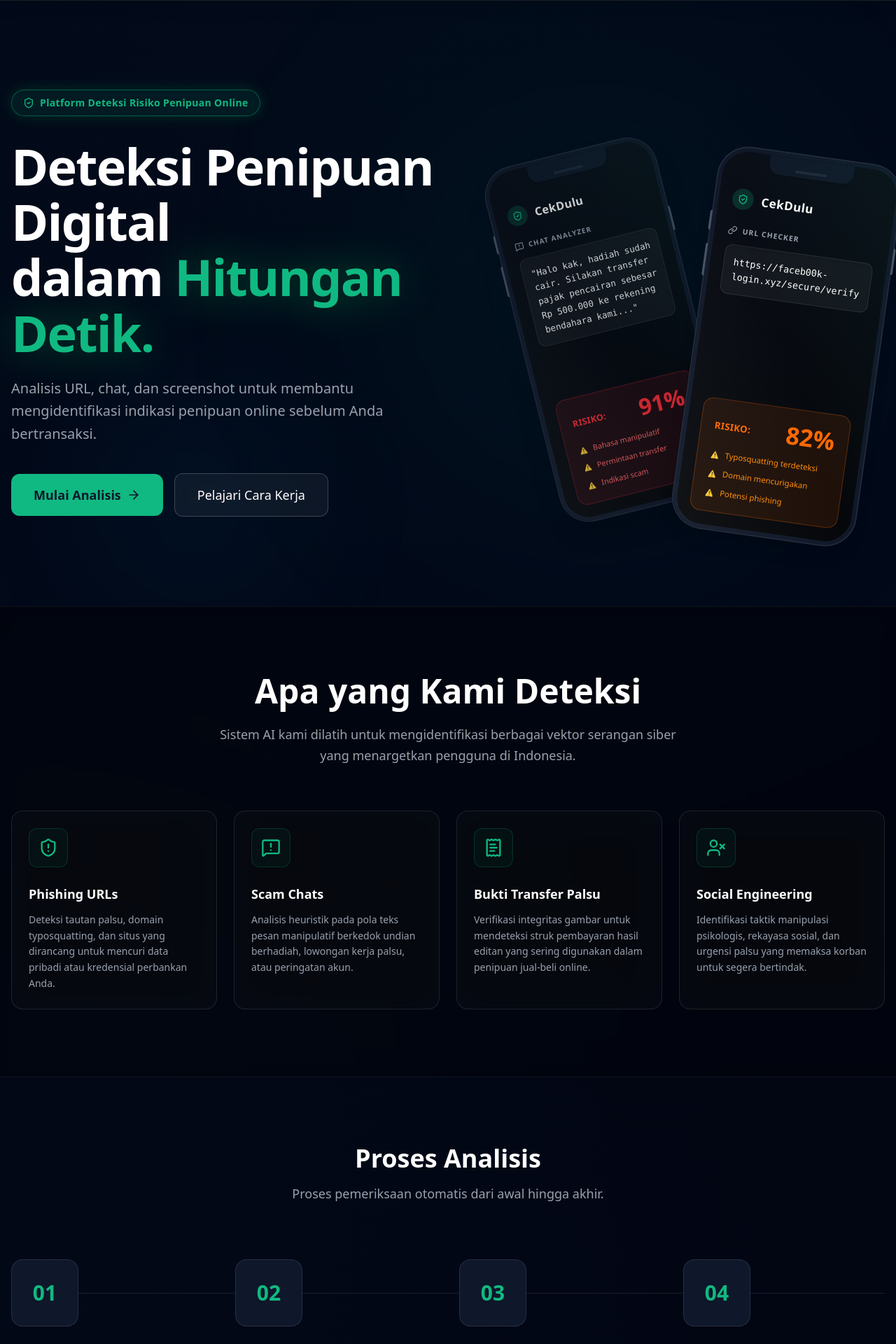
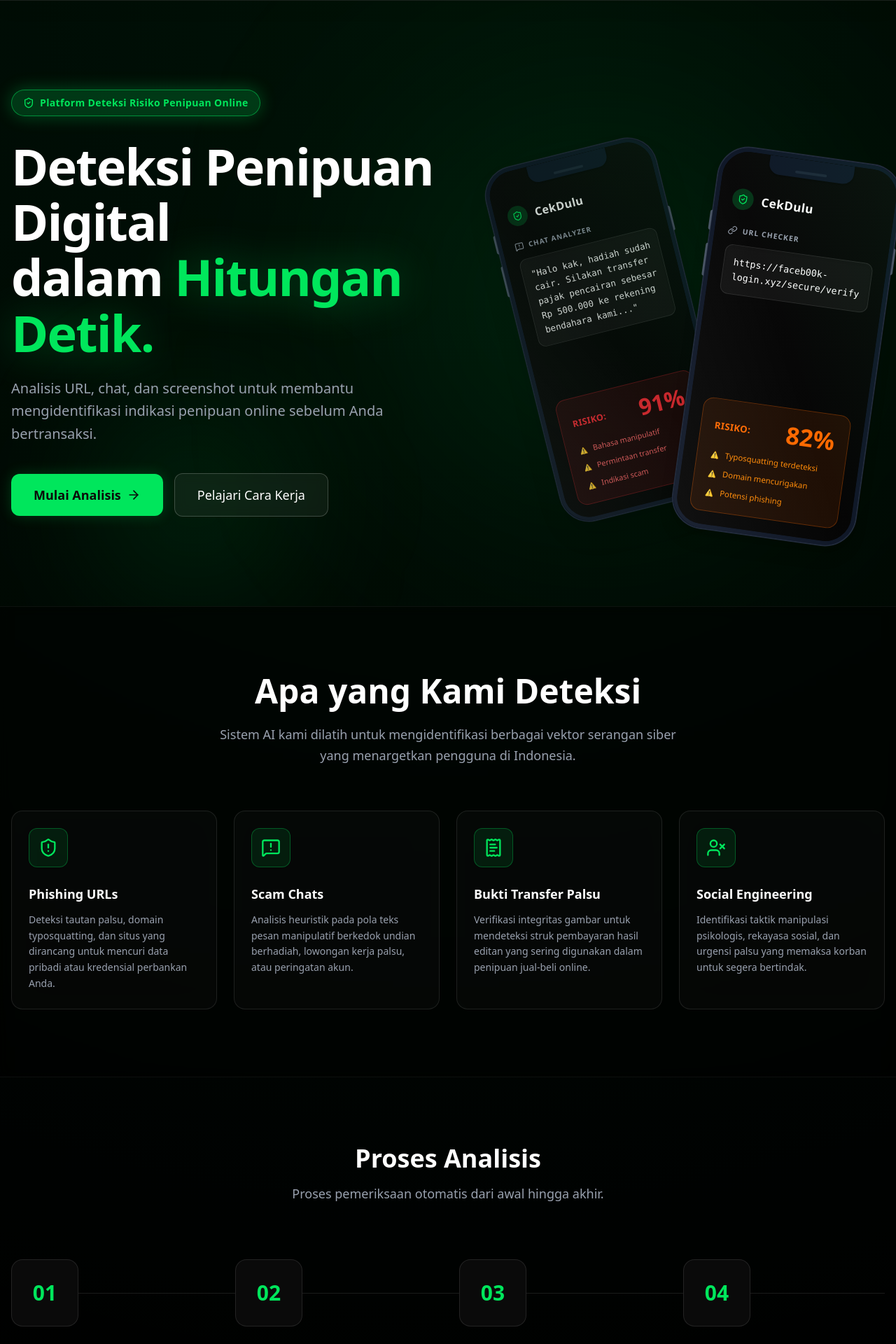
Before and after one commit to deks871/cekdulu-id, a Next.js app: page / in a window 1280 px wide. Shown: the part 80-2000 px from the top of the page at 70% size. Built offline with nearby package versions, Linux system fonts and the light colour scheme.

Commit message:
Improve UI, UX and trust design

```diff
--- a/src/app/globals.css
+++ b/src/app/globals.css
@@ -1,13 +1,13 @@
 @import "tailwindcss";
 
 @theme {
-  --color-cyber-dark: #0f172a; /* Slate 900 for a more professional dark */
-  --color-cyber-darker: #020617; /* Slate 950 */
-  --color-cyber-green: #10b981; /* Emerald 500 for a professional green */
+  --color-cyber-dark: #0a0a0a; /* Neutral dark */
+  --color-cyber-darker: #000000; /* Pure black */
+  --color-cyber-green: #00e65c; /* Vibrant Cyber Green */
   --color-cyber-blue: #0ea5e9; /* Sky 500 */
   --color-cyber-red: #ef4444; /* Red 500 */
   --color-cyber-yellow: #f59e0b; /* Amber 500 */
-  --color-glass: rgba(15, 23, 42, 0.6);
+  --color-glass: rgba(10, 10, 10, 0.6);
   --color-glass-border: rgba(255, 255, 255, 0.08);
 }
 
@@ -21,10 +21,9 @@
   body {
     background-color: var(--background);
     color: var(--foreground);
-    /* Subtler gradient instead of neon spots */
+    /* Vibrant yet professional top gradient */
     background-image:
-      radial-gradient(circle at 50% 0%, rgba(16, 185, 129, 0.03), transparent 50%),
-      radial-gradient(circle at 0% 50%, rgba(14, 165, 233, 0.03), transparent 50%);
+      radial-gradient(circle at 50% 0%, rgba(0, 230, 92, 0.08), transparent 50%);
     min-height: 100vh;
   }
 }
@@ -38,7 +37,7 @@
   }
 
   .glass-card {
-    background-color: rgba(15, 23, 42, 0.8);
+    background-color: rgba(10, 10, 10, 0.8);
     backdrop-filter: blur(12px);
     border: 1px solid rgba(255, 255, 255, 0.1);
     border-radius: 0.75rem;
@@ -49,6 +48,6 @@
     background-clip: text;
     -webkit-background-clip: text;
     color: transparent;
-    background-image: linear-gradient(to right, var(--color-cyber-blue), var(--color-cyber-green));
+    background-image: linear-gradient(to right, var(--color-cyber-green), #66ff99); /* Vibrant green to lighter green */
   }
 }
--- a/src/app/page.tsx
+++ b/src/app/page.tsx
@@ -51,14 +51,14 @@ const PhoneMockup = ({
       <div className="absolute inset-0 rounded-[3rem] bg-gradient-to-tr from-white/10 via-transparent to-transparent pointer-events-none z-30 opacity-50"></div>
       <div className="absolute inset-0 rounded-[3rem] bg-gradient-to-bl from-cyber-green/5 via-transparent to-transparent pointer-events-none z-30"></div>
 
-      <div className="w-full h-full bg-[#05070a] rounded-[2.85rem] overflow-hidden relative border-[6px] border-gray-900">
+      <div className="w-full h-full bg-[#050505] rounded-[2.85rem] overflow-hidden relative border-[6px] border-gray-900">
         {/* Notch */}
         <div className="absolute top-0 left-1/2 -translate-x-1/2 w-32 h-7 bg-gray-900 rounded-b-2xl z-20 flex justify-center items-end pb-1.5 shadow-sm">
           <div className="w-12 h-1 bg-gray-800 rounded-full"></div>
         </div>
 
         {/* Screen content */}
-        <div className="p-5 pt-14 h-full flex flex-col relative z-10 text-left bg-gradient-to-b from-[#0a0e17] to-[#05070a]">
+        <div className="p-5 pt-14 h-full flex flex-col relative z-10 text-left bg-gradient-to-b from-[#0a0a0a] to-[#050505]">
           <div className="flex items-center gap-3 mb-6">
             <div className="w-8 h-8 rounded-full bg-cyber-green/20 flex items-center justify-center">
               <ShieldCheck className="w-4 h-4 text-cyber-green" />
@@ -116,8 +116,8 @@ export default function Home() {
       {/* Hero Section */}
       <section className="relative px-4 pt-32 pb-32 flex items-center justify-center min-h-[95vh] overflow-hidden">
         {/* Ambient Glow Effects - Toned down for professional look */}
-        <div className="absolute top-1/2 right-[10%] -translate-y-1/2 w-[400px] md:w-[600px] h-[400px] md:h-[600px] bg-cyber-green/5 rounded-full blur-[120px] md:blur-[150px] -z-10 pointer-events-none"></div>
-        <div className="absolute bottom-0 left-[10%] w-[300px] h-[300px] bg-cyber-blue/5 rounded-full blur-[100px] -z-10 pointer-events-none"></div>
+        <div className="absolute top-1/2 right-[10%] -translate-y-1/2 w-[400px] md:w-[600px] h-[400px] md:h-[600px] bg-cyber-green/10 rounded-full blur-[120px] md:blur-[150px] -z-10 pointer-events-none"></div>
+        <div className="absolute bottom-0 left-[10%] w-[300px] h-[300px] bg-cyber-green/10 rounded-full blur-[100px] -z-10 pointer-events-none"></div>
 
         <div className="max-w-7xl mx-auto w-full grid lg:grid-cols-2 gap-12 lg:gap-8 items-center z-10">
 
@@ -128,7 +128,7 @@ export default function Home() {
             animate="visible"
             variants={containerVariants}
           >
-            <motion.div variants={itemVariants} className="inline-flex items-center gap-2 px-4 py-2 rounded-full border border-cyber-green/40 bg-cyber-green/10 mb-8 shadow-[0_0_20px_rgba(0,255,102,0.15)] backdrop-blur-md">
+            <motion.div variants={itemVariants} className="inline-flex items-center gap-2 px-4 py-2 rounded-full border border-cyber-green/50 bg-cyber-green/20 mb-8 shadow-[0_0_25px_rgba(0,230,92,0.3)] backdrop-blur-md">
               <ShieldCheck className="w-4 h-4 text-cyber-green" />
               <span className="text-sm text-cyber-green font-semibold tracking-wide">Platform Deteksi Risiko Penipuan Online</span>
             </motion.div>
@@ -145,7 +145,7 @@ export default function Home() {
             <motion.div variants={itemVariants} className="flex flex-col sm:flex-row items-stretch sm:items-center gap-4">
               <Link
                 href="/dashboard"
-                className="px-8 py-4 rounded-xl bg-cyber-green text-cyber-dark font-bold text-lg hover:bg-[#00e65c] hover:shadow-[0_0_30px_rgba(0,255,102,0.4)] transition-all duration-300 flex items-center justify-center gap-2 group"
+                className="px-8 py-4 rounded-xl bg-cyber-green text-cyber-dark font-bold text-lg hover:bg-[#00ff66] shadow-[0_0_20px_rgba(0,230,92,0.2)] hover:shadow-[0_0_35px_rgba(0,230,92,0.5)] transition-all duration-300 flex items-center justify-center gap-2 group"
               >
                 Mulai Analisis <ArrowRight className="w-5 h-5 group-hover:translate-x-1.5 transition-transform" />
               </Link>
@@ -242,11 +242,11 @@ export default function Home() {
                 whileInView={{ opacity: 1, y: 0 }}
                 viewport={{ once: true, margin: "-50px" }}
                 transition={{ delay: i * 0.1, duration: 0.5 }}
-                className="bg-white/[0.02] backdrop-blur-xl border border-white/10 p-6 rounded-2xl hover:bg-white/[0.04] hover:border-cyber-green/30 transition-all duration-300 flex flex-col group relative overflow-hidden"
+                className="bg-white/[0.02] backdrop-blur-xl border border-white/10 p-6 rounded-2xl hover:bg-white/[0.04] hover:border-cyber-green/50 hover:shadow-[0_0_30px_rgba(0,230,92,0.1)] transition-all duration-300 flex flex-col group relative overflow-hidden"
               >
-                <div className="absolute top-0 right-0 w-24 h-24 bg-cyber-green/10 rounded-full blur-[40px] -mr-8 -mt-8 opacity-0 group-hover:opacity-100 transition-opacity duration-500 pointer-events-none"></div>
+                <div className="absolute top-0 right-0 w-24 h-24 bg-cyber-green/20 rounded-full blur-[40px] -mr-8 -mt-8 opacity-0 group-hover:opacity-100 transition-opacity duration-500 pointer-events-none"></div>
 
-                <div className="w-14 h-14 rounded-xl bg-cyber-green/5 border border-cyber-green/20 flex items-center justify-center mb-6 group-hover:bg-cyber-green/10 transition-colors relative z-10">
+                <div className="w-14 h-14 rounded-xl bg-cyber-green/10 border border-cyber-green/30 flex items-center justify-center mb-6 group-hover:bg-cyber-green/20 transition-colors relative z-10">
                   {feature.icon}
                 </div>
                 <h3 className="text-lg font-bold text-white mb-3 relative z-10">{feature.title}</h3>
@@ -284,7 +284,7 @@ export default function Home() {
                   transition={{ delay: i * 0.15 }}
                   className="relative flex flex-col items-center md:items-start text-center md:text-left group"
                 >
-                  <div className="w-24 h-24 rounded-2xl bg-cyber-dark border border-white/10 flex items-center justify-center mb-6 group-hover:border-cyber-green/50 group-hover:bg-cyber-green/5 transition-colors z-10 relative">
+                  <div className="w-24 h-24 rounded-2xl bg-cyber-dark border border-white/10 flex items-center justify-center mb-6 group-hover:border-cyber-green/60 group-hover:bg-cyber-green/15 group-hover:shadow-[0_0_20px_rgba(0,230,92,0.15)] transition-all z-10 relative">
                     <span className="text-3xl font-bold text-cyber-green font-outfit">{item.step}</span>
                   </div>
                   <h3 className="text-lg font-bold text-white mb-2">{item.title}</h3>
@@ -335,11 +335,11 @@ export default function Home() {
                 whileInView={{ opacity: 1, y: 0 }}
                 viewport={{ once: true }}
                 transition={{ delay: i * 0.15 }}
-                className="bg-white/[0.02] backdrop-blur-xl border border-white/10 p-8 rounded-2xl hover:bg-white/[0.04] hover:border-cyber-green/30 transition-all duration-300 relative group overflow-hidden"
+                className="bg-white/[0.02] backdrop-blur-xl border border-white/10 p-8 rounded-2xl hover:bg-white/[0.04] hover:border-cyber-green/50 hover:shadow-[0_0_30px_rgba(0,230,92,0.1)] transition-all duration-300 relative group overflow-hidden"
               >
-                <div className="absolute top-0 right-0 w-24 h-24 bg-cyber-green/10 rounded-full blur-[40px] -mr-8 -mt-8 opacity-0 group-hover:opacity-100 transition-opacity duration-500 pointer-events-none"></div>
+                <div className="absolute top-0 right-0 w-24 h-24 bg-cyber-green/20 rounded-full blur-[40px] -mr-8 -mt-8 opacity-0 group-hover:opacity-100 transition-opacity duration-500 pointer-events-none"></div>
 
-                <div className="mb-6 bg-cyber-green/5 border border-cyber-green/20 p-4 rounded-xl inline-block group-hover:bg-cyber-green/10 transition-colors relative z-10">
+                <div className="mb-6 bg-cyber-green/10 border border-cyber-green/30 p-4 rounded-xl inline-block group-hover:bg-cyber-green/20 transition-colors relative z-10">
                   {method.icon}
                 </div>
                 <h3 className="text-xl font-bold text-white mb-4 relative z-10">{method.title}</h3>
@@ -371,9 +371,9 @@ export default function Home() {
                 whileInView={{ opacity: 1, scale: 1 }}
                 viewport={{ once: true }}
                 transition={{ delay: i * 0.1 }}
-                className="bg-white/5 border border-white/10 rounded-xl p-6 flex flex-col items-start hover:bg-white/10 transition-colors"
+                className="bg-white/5 border border-white/10 rounded-xl p-6 flex flex-col items-start hover:bg-white/10 hover:border-cyber-green/30 transition-all"
               >
-                <div className="mb-4 bg-cyber-green/10 p-3 rounded-lg">
+                <div className="mb-4 bg-cyber-green/15 p-3 rounded-lg border border-cyber-green/20">
                   {item.icon}
                 </div>
                 <h3 className="text-lg font-bold text-white mb-2">{item.title}</h3>
@@ -386,12 +386,12 @@ export default function Home() {
 
       {/* Bottom CTA */}
       <section className="py-32 text-center relative px-4 overflow-hidden">
-        <div className="absolute top-1/2 left-1/2 -translate-x-1/2 -translate-y-1/2 w-[800px] h-[400px] bg-cyber-green/5 rounded-[100%] blur-[120px] -z-10"></div>
+        <div className="absolute top-1/2 left-1/2 -translate-x-1/2 -translate-y-1/2 w-[800px] h-[400px] bg-cyber-green/10 rounded-[100%] blur-[120px] -z-10"></div>
         <h2 className="text-4xl font-bold text-white font-outfit mb-6">Siap Mengamankan Transaksi Anda?</h2>
         <p className="text-xl text-gray-400 mb-10 max-w-2xl mx-auto">Verifikasi sekarang sebelum Anda menjadi korban penipuan berikutnya.</p>
         <Link
           href="/dashboard"
-          className="inline-flex items-center gap-2 px-8 py-4 rounded-xl bg-cyber-green text-cyber-dark font-bold text-lg hover:bg-[#00e65c] transition-colors"
+          className="inline-flex items-center gap-2 px-8 py-4 rounded-xl bg-cyber-green text-cyber-dark font-bold text-lg hover:bg-[#00ff66] shadow-[0_0_20px_rgba(0,230,92,0.2)] hover:shadow-[0_0_35px_rgba(0,230,92,0.5)] transition-all"
         >
           Coba Gratis Sekarang <ArrowRight className="w-5 h-5" />
         </Link>
```
